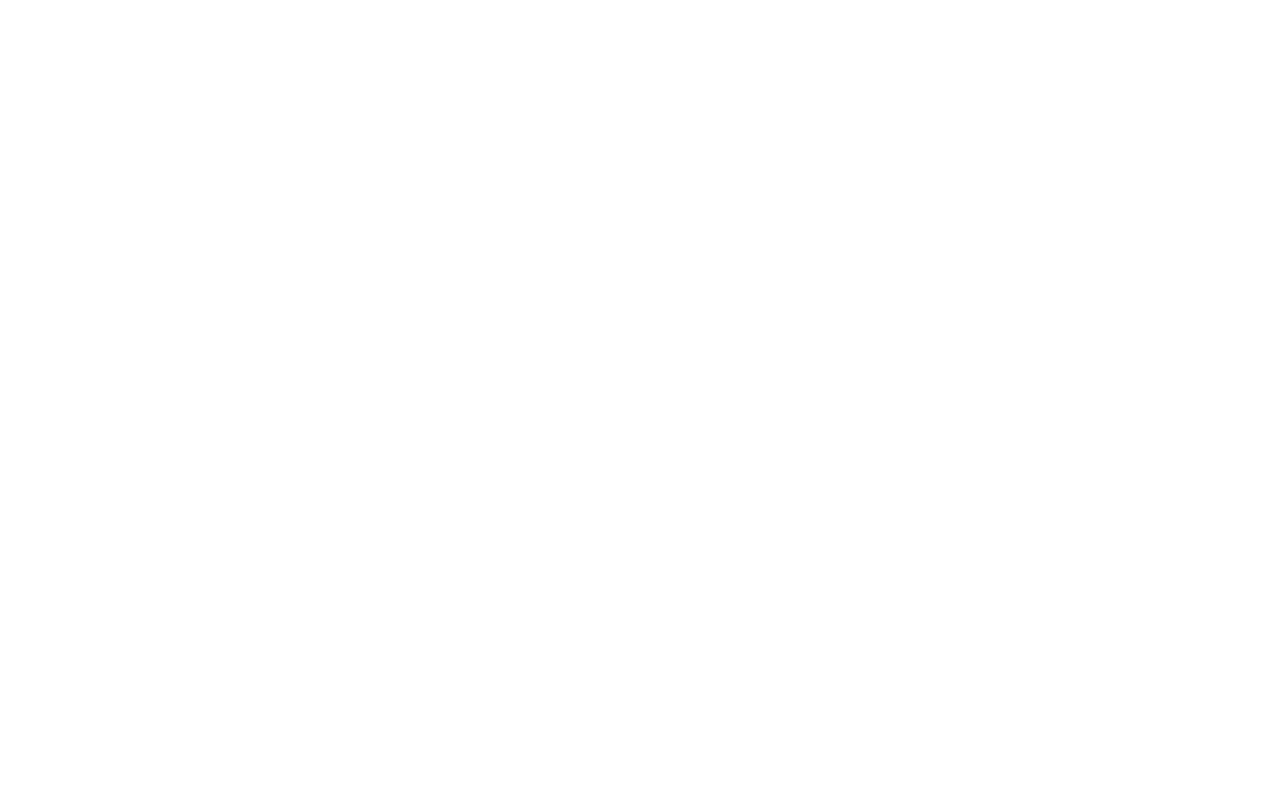
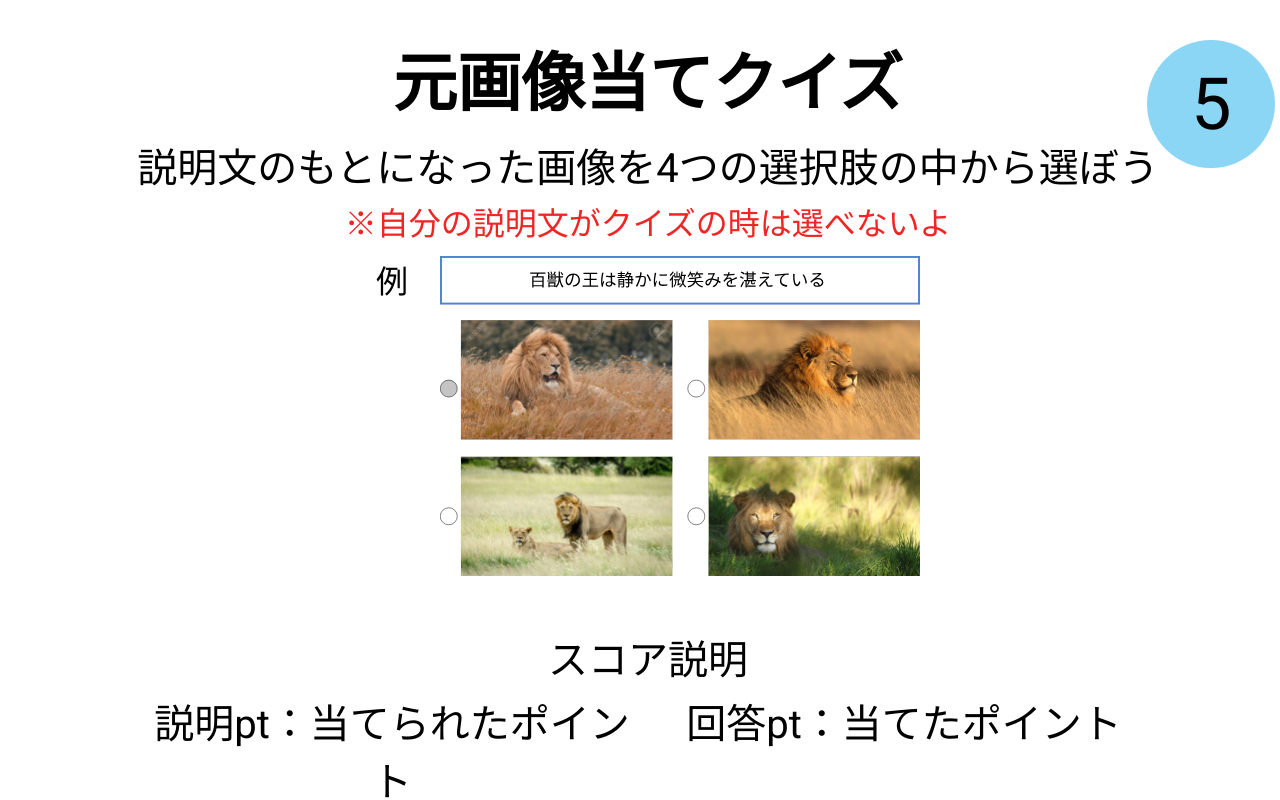
Before and after one commit to NIT-Anan-Procon/procon32_Lets_AIdea_react, a React (Vite) app: page /quiz/relay in a window 1280 px wide. Built offline with nearby package versions, Linux system fonts and the light colour scheme.

Commit message:
ファイルを追加

```diff
--- a/src/App.jsx
+++ b/src/App.jsx
@@ -7,6 +7,7 @@ import LearnResult from "./learn/pages/Result";
 import LearnVoting from "./learn/pages/Voting";
 import LearnAward from "./learn/pages/Award";
 import QuizDescription from "./quiz/pages/Description";
+import Relay from "./quiz/pages/Relay";
 import QuizAnswer from "./quiz/pages/Answer";
 import QuizResult from "./quiz/pages/Result";
 import QuizVoting from "./quiz/pages/Voting";
@@ -41,6 +42,7 @@ export default function App() {
       <Route path="/learn/voting" exact component={LearnVoting} />
       <Route path="/learn/award" exact component={LearnAward} />
       <Route path="/quiz/description" exact component={QuizDescription} />
+      <Route path="/quiz/relay" exact component={Relay} />
       <Route path="/quiz/answer" exact component={QuizAnswer} />
       <Route path="/quiz/result" exact component={QuizResult} />
       <Route path="/quiz/voting" exact component={QuizVoting} />
--- a/src/Test.jsx
+++ b/src/Test.jsx
@@ -19,6 +19,9 @@ export default function Test() {
       <Link to="/quiz/description">
         <p>quiz/description</p>
       </Link>
+      <Link to="/quiz/relay">
+        <p>quiz/relay</p>
+      </Link>
       <Link to="/quiz/answer">
         <p>quiz/answer</p>
       </Link>
--- a/src/quiz/pages/Description.jsx
+++ b/src/quiz/pages/Description.jsx
@@ -62,7 +62,7 @@ export default function Description() {
     clearInterval(timer.current);
     document.getElementById("myDescription").disabled = true;
     setTimeout(() => {
-      history.push("/quiz/answer");
+      history.push("/quiz/relay");
     }, 5000);
   }
 
--- /dev/null
+++ b/src/quiz/pages/Relay.jsx
@@ -0,0 +1,52 @@
+import React, { useState, useEffect, useRef } from "react";
+import { useHistory } from "react-router-dom";
+import "./css/Relay.css";
+import Title from "../../common/components/Title";
+import Image from "../../common/components/Image";
+import AttentionMessage from "../../common/components/AttentionMessage";
+import Timer from "../../common/components/Timer";
+import quizImg from "../../image/quizImg.svg";
+
+export default function Relay() {
+  const history = useHistory();
+  const [time, setTime] = useState(10);
+  const timer = useRef(null);
+
+  useEffect(() => {
+    timer.current = setInterval(() => {
+      setTime((time) => time - 1);
+    }, 1000);
+  }, []);
+
+  useEffect(() => {
+    if (time === 0) {
+      clearInterval(timer.current);
+      //history.push("/quiz/answer");
+    }
+  }, [time]);
+
+  window.history.pushState(null, null, location.href);
+  window.addEventListener("popstate", (e) => {
+    history.go(1);
+  });
+
+  return (
+    <div className="quiz" id="quizRelay">
+      <Title text="元画像当てクイズ" />
+      <div id="relayForm">
+        <div id="textMassage">
+          説明文のもとになった画像を4つの選択肢の中から選ぼう
+        </div>
+        <AttentionMessage text="※自分の説明文がクイズの時は選べないよ" />
+        <div id="example">例</div>
+        <Image src={quizImg} alt="クイズのイメージ" />
+      </div>
+      <div id="scoreForm">
+        <div id="scoreTitle">スコア説明</div>
+        <div id="scoreExplanation">説明pt：当てられたポイント</div>
+        <div id="scoreAnswer">回答pt：当てたポイント</div>
+      </div>
+      <Timer time={time} />
+    </div>
+  );
+}
--- /dev/null
+++ b/src/quiz/pages/css/Relay.css
@@ -0,0 +1,63 @@
+#quizRelay {
+  grid-template:
+    "... ......... ..." 3vh
+    "... title     ..." 10vh
+    "... ......... ..." 3vh
+    "... relayForm ..." auto
+    "... ......... ..." 1vh
+    "... scoreForm ..." auto
+    "... ......... ..." 3vh
+    /10vh auto 10vh;
+  position: fixed;
+}
+
+#relayForm {
+  display: grid;
+  grid-area: relayForm;
+  grid-template:
+    "textMassage      textMassage      textMassage      textMassage      textMassage     " 6vh
+    "................ ................ ................ ................ ................" 1vh
+    "attentionMessage attentionMessage attentionMessage attentionMessage attentionMessage" 4vh
+    "................ ................ ................ ................ ................" 4vh
+    "................ example          ................  image           ................" 40vh
+    /auto 4vh 4vh 60vh auto;
+}
+
+#textMassage {
+  font-size: 5vh;
+  grid-area: textMassage;
+  text-align: center;
+}
+
+#example {
+  font-size: 4vh;
+  grid-area: example;
+}
+
+#scoreForm {
+  display: grid;
+  grid-area: scoreForm;
+  grid-template:
+    "... scoreTitle       scoreTitle scoreTitle  ..." 6vh
+    "... ................ .......... ........... ..." 2vh
+    "... scoreExplanation .......... scoreAnswer ..." 6vh
+    /auto 45% 1vh 45% auto;
+}
+
+#scoreTitle {
+  font-size: 5vh;
+  grid-area: scoreTitle;
+  text-align: center;
+}
+
+#scoreExplanation {
+  font-size: 5vh;
+  grid-area: scoreExplanation;
+  text-align: center;
+}
+
+#scoreAnswer {
+  font-size: 5vh;
+  grid-area: scoreAnswer;
+  text-align: center;
+}
--- a/src/quiz/pages/css/quiz.css
+++ b/src/quiz/pages/css/quiz.css
@@ -4,6 +4,7 @@
 
 #quizDescription,
 #quizAnswer,
+#quizRelay,
 #quizResult,
 #quizVoting,
 #quizAward {
```
Also changed, not shown: src/image/quizImg.svg (added).
